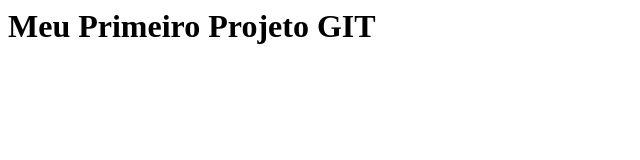
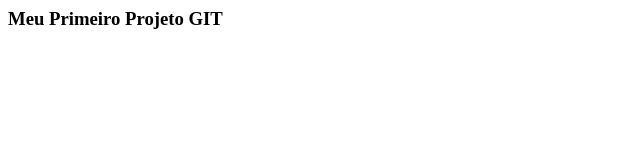
Before and after one commit to prof-matioli/site, a plain HTML site: page index.html in a window 1280 px wide. Shown: the whole page, without its empty margins (0-640 px from the left). Drawn offline with Linux system fonts and the light colour scheme.

Commit message:
Alterado de H1 para H3

```diff
--- a/index.html
+++ b/index.html
@@ -5,7 +5,7 @@
 </head>
 
 <BODY>
-<h1>Meu Primeiro Projeto GIT</h1>
+<h3>Meu Primeiro Projeto GIT</h3>
 </BODY>
 
 </html>
```
